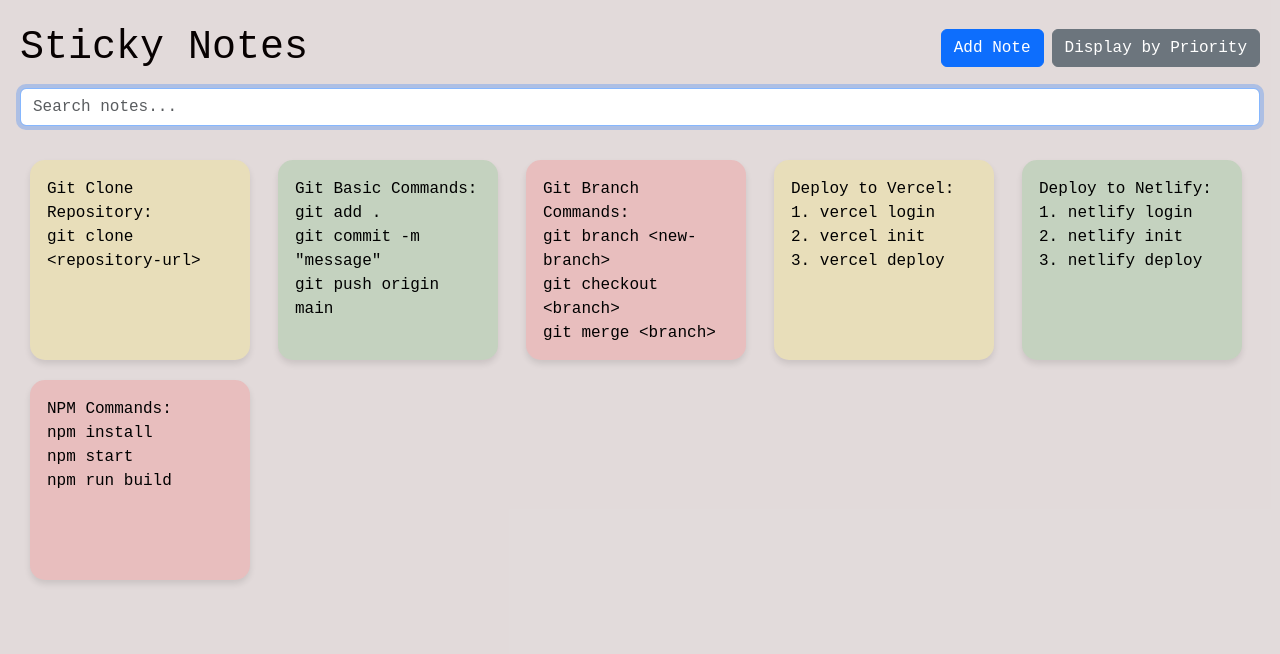
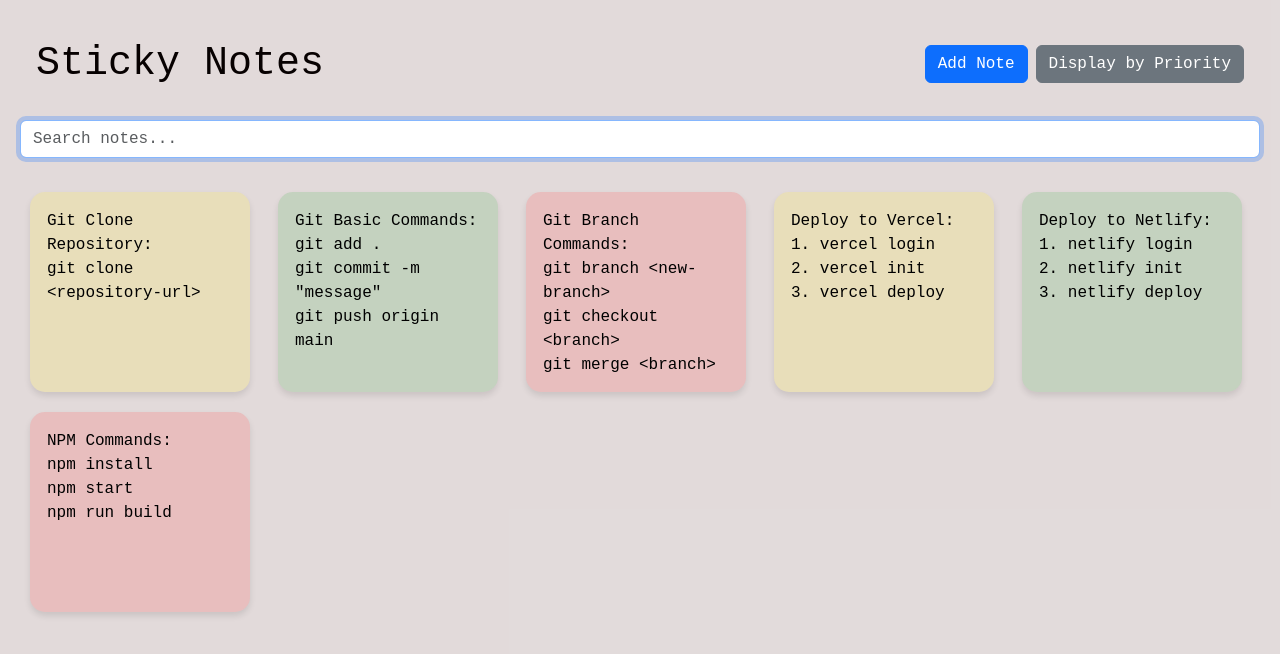
Before and after one commit to varuniherle/sticky_notes, a React (Create React App) app: page / in a window 1280 px wide. Shown: the top 654 px of the page. Built offline with nearby package versions, Linux system fonts and the light colour scheme.

Commit message:
made some changes to edit field

```diff
--- a/src/App.css
+++ b/src/App.css
@@ -123,3 +123,9 @@
   gap: 20px;
   padding: 10px;
 }
+.sticky-header {
+  position: sticky;
+  top: 0;
+  z-index: 1000;
+  padding: 1rem;
+}
--- a/src/App.js
+++ b/src/App.js
@@ -113,7 +113,7 @@ function App() {
 
   return (
     <div className="App py-4">
-      <Row className="align-items-center mb-3">
+      <Row className="align-items-center mb-3 sticky-header">
         <Col>
           <h1 className="mb-0">Sticky Notes</h1>
         </Col>
--- a/src/components/Note.js
+++ b/src/components/Note.js
@@ -16,22 +16,16 @@ const getPriorityColor = (priority) => {
 
 const Note = forwardRef(({ id, content, onUpdate, onDelete, style, priority }, ref) => {
   const [value, setValue] = useState(content);
-  const [isFirstClick, setIsFirstClick] = useState(true);
+  const nodeRef = useRef(null);
 
   const handleChange = (e) => {
-    if (isFirstClick) {
-      setValue('');
-      setIsFirstClick(false);
-      onUpdate(id, e.target.value);
-    } else {
-      setValue(e.target.value);
-      onUpdate(id, e.target.value);
-    }
+    const newValue = e.target.value;
+    setValue(newValue);
+    onUpdate(id, newValue);
   };
-  const nodeRef = useRef(null);
 
   return (
-    <Draggable nodeRef={nodeRef}>
+    <Draggable nodeRef={nodeRef} >
       <div
         className="note"
         ref={nodeRef}
```
Lines whose indentation alone changed are shown as unchanged.
